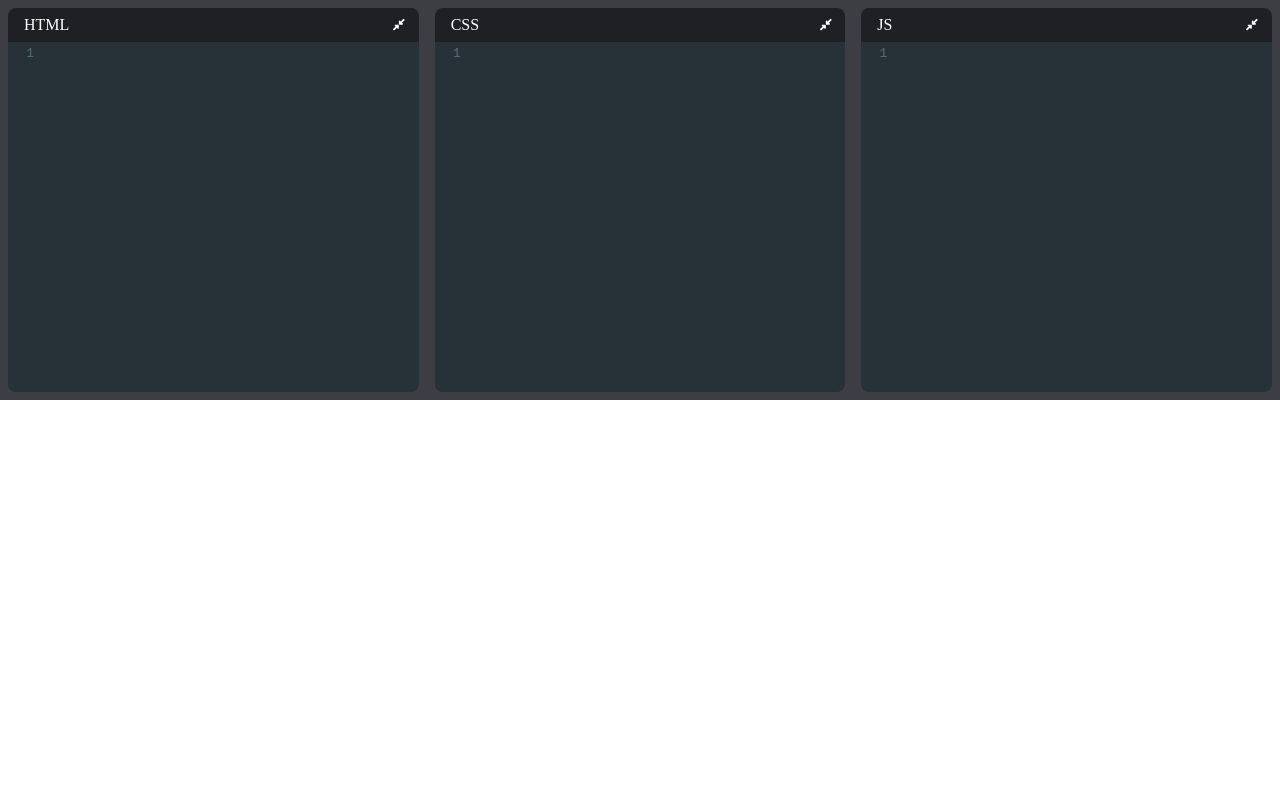
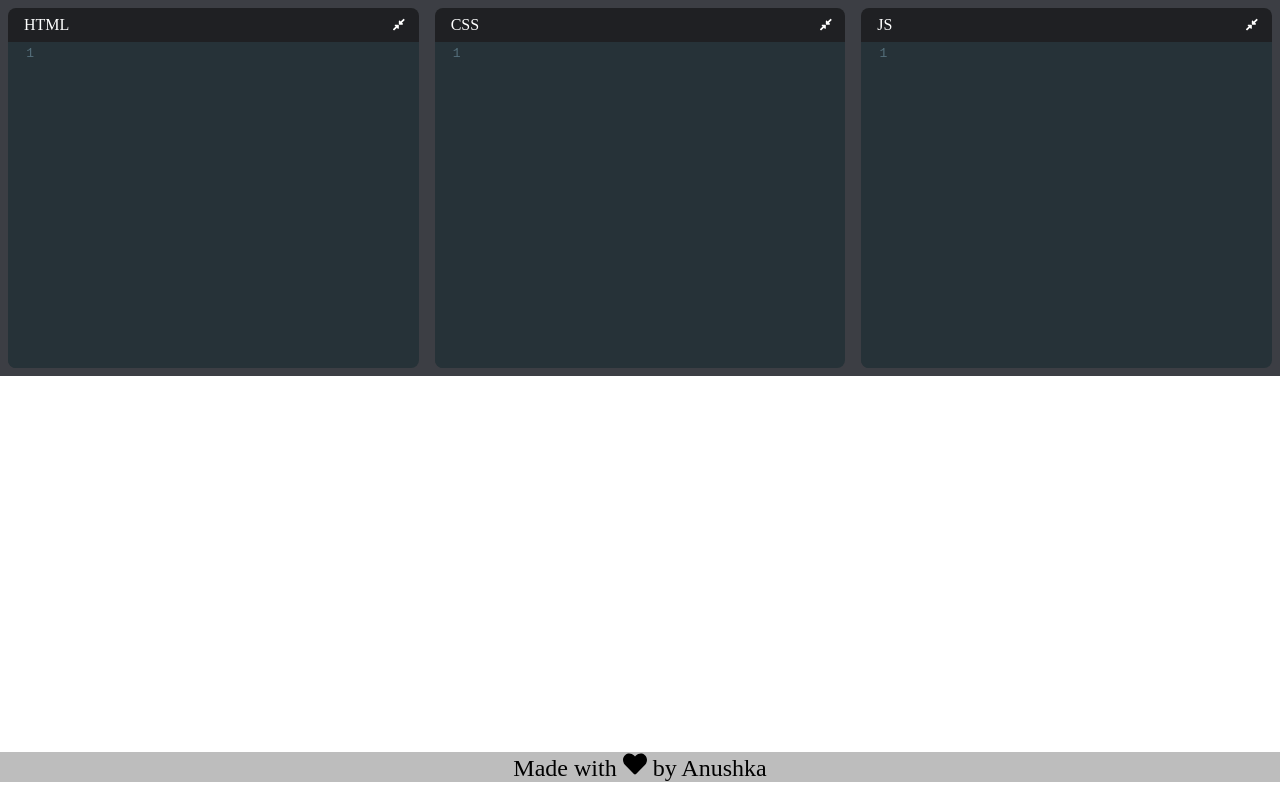
Before and after one commit to anushkasinghal11/code-live, a React app: page / in a window 1280 px wide. Built offline with nearby package versions, Linux system fonts and the light colour scheme.

Commit message:
footer added

```diff
--- a/package.json
+++ b/package.json
@@ -10,6 +10,7 @@
     "react": "^16.13.1",
     "react-codemirror2": "^7.2.1",
     "react-dom": "^16.13.1",
+    "react-icons": "^3.11.0",
     "react-scripts": "3.4.3"
   },
   "scripts": {
--- a/src/Components/App.js
+++ b/src/Components/App.js
@@ -1,6 +1,7 @@
 import React,{useState,useEffect} from 'react';
 import Editor from './Editor';
 import useLocalStorage from './useLocalStorage';
+import Footer from "./Footer";
 
 function App() {
   const [html, setHtml] = useLocalStorage('html', '')
@@ -55,7 +56,7 @@ function App() {
 
     />
   </div>
-
+    <Footer/>
   </div>
   );
 }
--- /dev/null
+++ b/src/Components/Footer.js
@@ -0,0 +1,14 @@
+import React from 'react'
+import "../index.css";
+import {FaHeart} from 'react-icons/fa';
+function Footer() {
+    return (
+        <div className="footer">
+            <div className="footer-text">
+            Made with <FaHeart/> by Anushka
+            </div>
+        </div>
+    )
+}
+
+export default Footer
--- a/src/index.css
+++ b/src/index.css
@@ -7,14 +7,14 @@ body {
   }
 
   .section {
-    height: 50vh;
+    height: 47vh;
     display: flex;
   }
   @media screen and (max-width:550px){
     .section{
         display:flex;
         flex-direction: column;
-        height:100vh;
+        height:80vh;
     }
 }
   .editor-container {
@@ -63,3 +63,10 @@ body {
     border-bottom-left-radius: .5rem;
     overflow: hidden;
   }
+  .footer{
+    background-color: rgb(189, 189, 189);
+  }
+  .footer-text{
+    text-align: center;
+    font-size:1.5rem;
+  }
```
Also changed, not shown: 1 other file.
